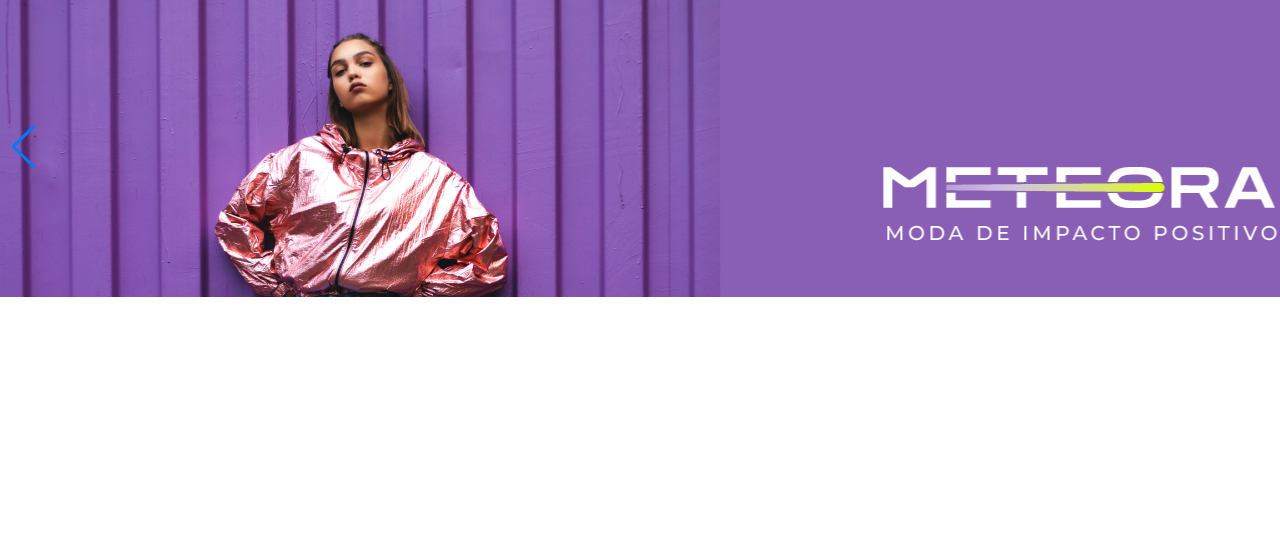
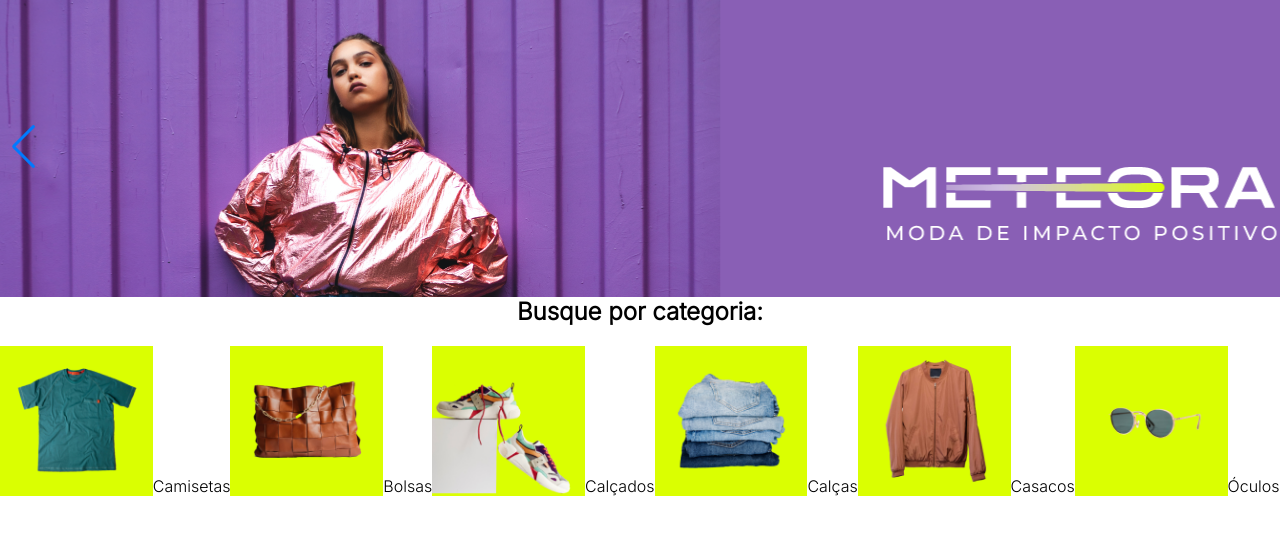
Before and after one commit to robson-haaland/challenge, a website: page index.html in a window 1280 px wide. Shown: the part 62-596 px from the top of the page. Drawn offline with nearby package versions, Linux system fonts and the light colour scheme.

Commit message:
Add files via upload

```diff
--- a/index.html
+++ b/index.html
@@ -63,5 +63,38 @@
         },
     })
  </script>
+
+ <section class="categoria">
+    <h2 class="categoria-titulo">Busque por categoria:</h2>
+    <br>
+    <div class="categoria-container">
+        <div class="swiper">
+            <div class="swiper-pagination"></div>
+
+            <div class="swiper-wrapper">
+                <figure class="secao"><img src="img/Categorias/Categoria camiseta.png" alt="camisetas">
+                    <br>
+                    <figcaption class="secao_titulo">Camisetas</figcaption>
+                </figure>
+                <figure class="secao"><img src="img/Categorias/Categoria Bolsa.png" alt="bolsas">
+                    <figcaption class="secao_titulo">Bolsas</figcaption>
+                    </figure>
+                    <figure class="secao"><img src="img/Categorias/Categoria Calçados.png" alt="calçados">
+                        <figcaption class="secao_titulo">Calçados</figcaption>
+                        </figure>
+                        <figure class="secao"><img src="img/Categorias/Categoria calça.png" alt="calças">
+                            <figcaption class="secao_titulo">Calças</figcaption>
+                            </figure>
+                            <figure class="secao"><img src="img/Categorias/Categoria casacos.png" alt="casacos">
+                                <figcaption class="secao_titulo">Casacos</figcaption>
+                                </figure>
+                                <figure class="secao"><img src="img/Categorias/Categoria óculos.png" alt="óculos">
+                                    <figcaption class="secao_titulo">Óculos</figcaption>
+                                    </figure>
+            </div>
+        </div>
+
+    </div>
+ </section>
 </body>
 </html>
--- a/styles.css
+++ b/styles.css
@@ -1,5 +1,6 @@
 @import url("styles/header.css");
 @import url("styles/banner.css");
+@import url("styles/categoria.css");
 @import url("https://fonts.googleapis.com/css2?family=Inter:wght@300&display=swap");
 
 :root {
--- /dev/null
+++ b/styles/categoria.css
@@ -0,0 +1,21 @@
+.categoria-titulo{
+    text-align: center;
+    font-family: var(--fonte-principal);
+}
+
+.secao{
+    display: flex;
+    text-align: center;
+    height: 150px;
+
+
+}
+
+.secao_titulo{
+    margin-top: 10px;
+    align-self: last baseline;
+}
+
+.categoria-secao{
+    align-self: end;
+}
```
